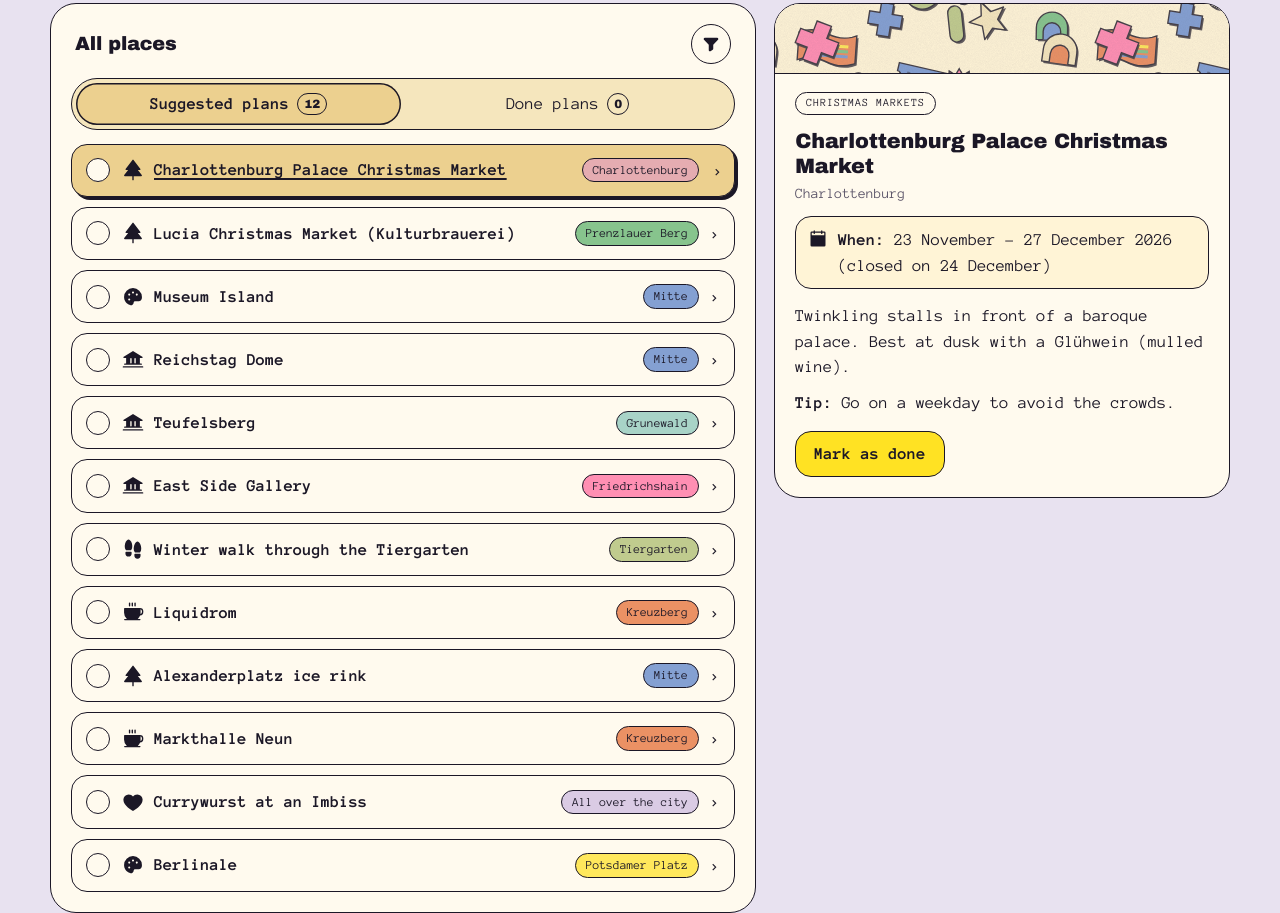
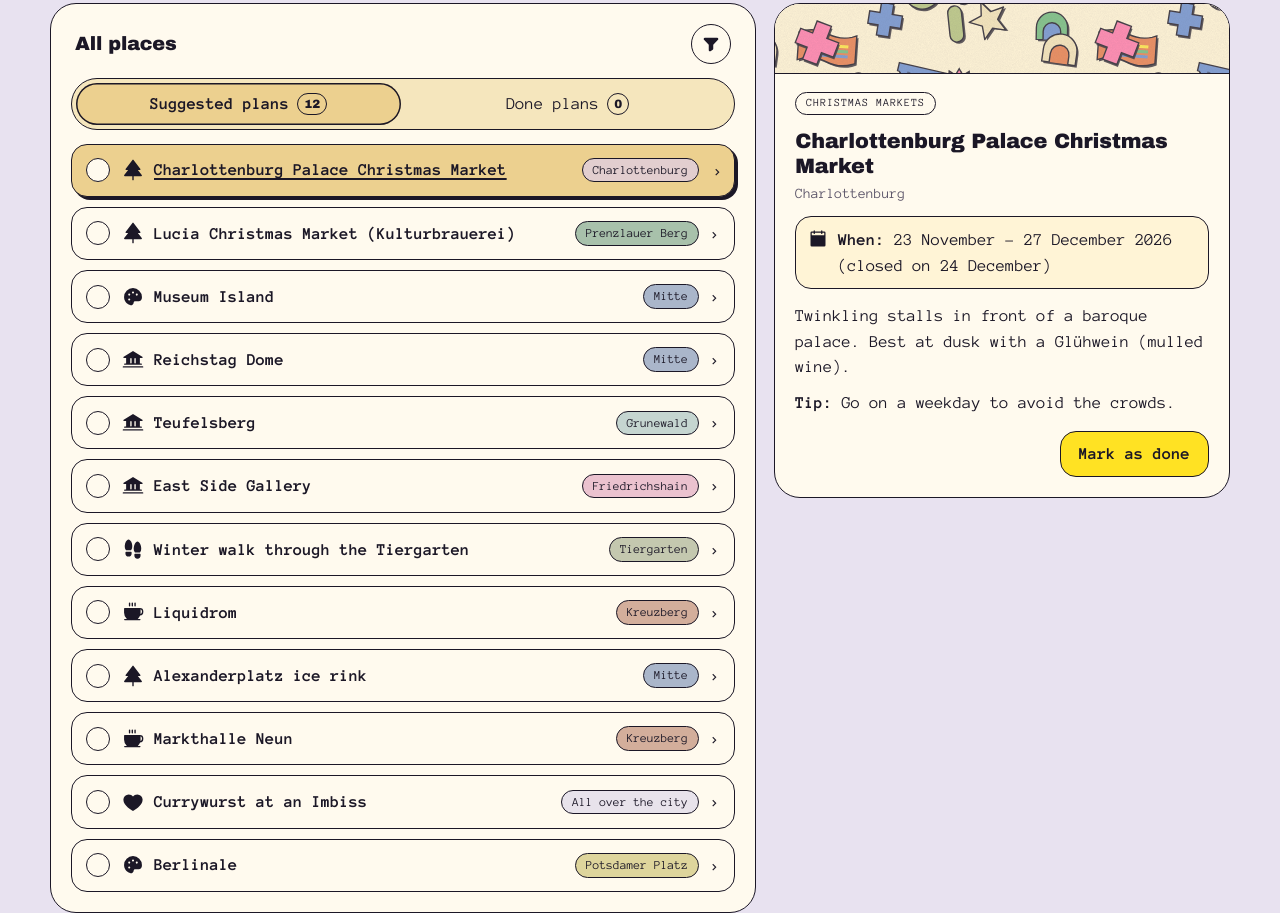
Before and after one commit to nataliabitacora/berlin-invierno, a plain HTML site: page index.html in a window 1280 px wide. Shown: the part 1019-1932 px from the top of the page. Drawn offline with Linux system fonts and the light colour scheme; a web font is replaced by a local one.

Commit message:
Mark as done a la derecha, chips de barrio con la mitad de saturación y "new places" en Parties
Co-Authored-By: Claude Opus 5.5 <noreply@anthropic.com>

```diff
--- a/lugares.js
+++ b/lugares.js
@@ -102,24 +102,24 @@ const CATEGORIAS = {
 };
 
 // Subtitle shown under the list title when a category is selected.
-// Color del chip de cada barrio: los mismos colores apagados de las pegatinas del fondo (fondo.svg).
+// Color del chip de cada barrio: los colores de las pegatinas del fondo (fondo.svg), con la mitad de saturación.
 const COLOR_BARRIO = {
-  "Mitte": "#84a0d2",            // azul
-  "Kreuzberg": "#eb9164",        // óxido
-  "Friedrichshain": "#ff8fb3",   // rosa
-  "Prenzlauer Berg": "#87c48d",  // verde
-  "Charlottenburg": "#e5acb1",   // rosa viejo
-  "Tiergarten": "#c0cb8e",       // oliva
-  "Grunewald": "#a8d3c7",        // aguamarina
-  "Potsdamer Platz": "#ffe85c",  // amarillo
-  "All over the city": "#dacbe4" // lila
+  "Mitte": "#aab6ca",            // azul
+  "Kreuzberg": "#d3ae9b",        // óxido
+  "Friedrichshain": "#ebc2cf",   // rosa
+  "Prenzlauer Berg": "#a8c1ab",  // verde
+  "Charlottenburg": "#e2cecf",   // rosa viejo
+  "Tiergarten": "#c4c8af",       // oliva
+  "Grunewald": "#c5d5d0",        // aguamarina
+  "Potsdamer Platz": "#ded59c",  // amarillo
+  "All over the city": "#e8e3eb" // lila
 };
 
 const SUBTITULOS = {
   "history": "So much happened right here. What better way to understand history than standing where it actually took place?",
   "arts-culture": "A new chapter where we let art and culture all the way in. Maybe this is what life is really about.",
   "wander": "Wandering with no destination, noticing everything around us. Not everything needs a plan: we let the city carry us.",
-  "parties": "New scenes, new people, new energy. A chance to get inspired, meet in unfamiliar places and express ourselves.",
+  "parties": "New scenes, new people, new energy. A chance to get inspired, meet in new places and express ourselves.",
   "cozy-coffee": "A pause in the middle of the city: a coffee or a hot chocolate, a good book or the laptop.",
   "christmas-markets": "Every market has a personality of its own. Somewhere among them is our favourite.",
   "berliner-101": "The things that make Berlin, Berlin. Let's try them all to get to know the city and what it stands for."
--- a/style.css
+++ b/style.css
@@ -498,7 +498,7 @@ body:has(.cabecera-pagina) { min-height: 100vh; display: flex; flex-direction: c
 .plan h4 { font-family: var(--display); font-size: 1.3rem; line-height: 1.2; letter-spacing: -.01em; margin: 6px 0 4px; }
 .plan .barrio { color: var(--gris); font-size: .9rem; margin: 0 0 12px; }
 .plan p { margin: 0 0 10px; }
-.plan-acciones { display: flex; flex-wrap: wrap; gap: 10px; margin-top: 16px; }
+.plan-acciones { display: flex; flex-wrap: wrap; justify-content: flex-end; gap: 10px; margin-top: 16px; }
 .plan-vacio { color: var(--gris); margin: 0; padding: 6px 4px; }
 
 .destello { animation: destello .5s; }
```
